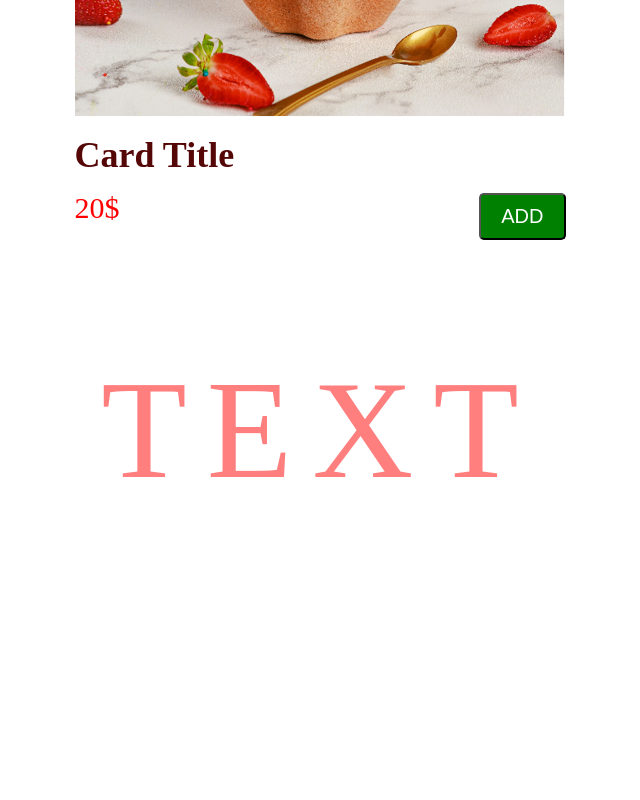
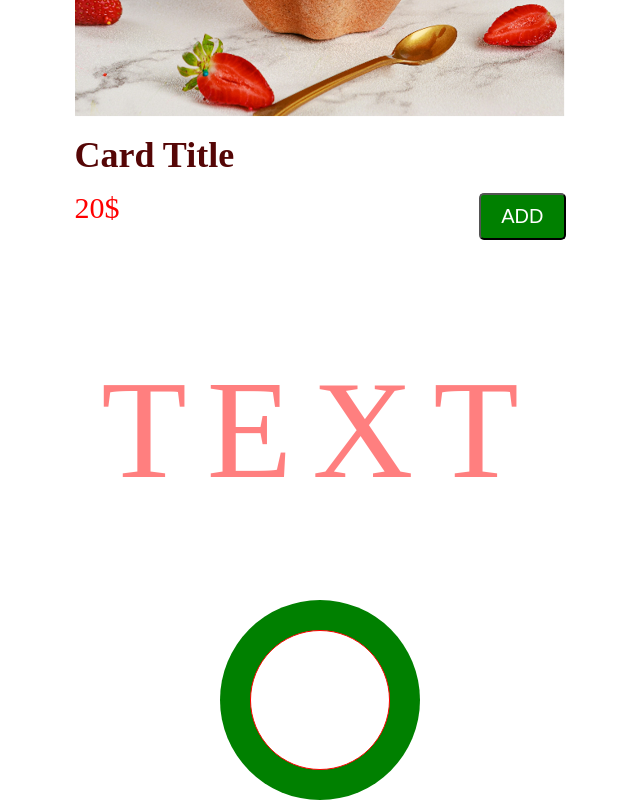
Before and after one commit to Nikavar/Homework8, a plain HTML site: page index.html in a window 1280 px wide. Shown: the part 702-1502 px from the top of the page, without its empty margins (320-960 px from the left). Before the commit the page ends 1302 px from the top, so only its background shows below. Drawn offline with Linux system fonts and the light colour scheme.

Commit message:
some changes in task1

```diff
--- a/css/style.css
+++ b/css/style.css
@@ -41,7 +41,7 @@
     border: 0;
 }
 
-.button:hover {
+.button:active {
     box-shadow: inset 5px 5px 10px 0px black ,
                 inset -5px -5px 0px 0px white;
     text-shadow: 1px 1px 5px black;
@@ -135,3 +135,27 @@
         color: rgba(255, 0, 0, 0);
     }
 }
+
+/* section4_task4 */
+
+.section4{
+    display: flex;
+    align-items: center;
+    justify-content: center;
+    position: relative;
+}
+.main_circle{
+    width: 200px;
+    height: 200px;
+    border-radius: 50%;
+    background-color: green;
+}
+
+.small_circle{
+    width: 140px;
+    height: 140px;
+    border-radius: 50%;
+    background-color: white;
+    border: 1px solid red;
+    position:absolute;
+}
--- a/index.html
+++ b/index.html
@@ -12,12 +12,12 @@
 <body>
     <!-- container -->
     <section class="">
-    <!-- section1 -->
+        <!-- section1 -->
         <section class="section1">
             <button class="button">BUTTON</button>
         </section>
 
-    <!-- section2 -->
+        <!-- section2 -->
         <section class="section2">
             <article class="section2_article">
                 <img src="images/task2_img.PNG" alt="" class="section2_article_img">
@@ -29,11 +29,19 @@
             </article>
         </section>
 
-    <!-- section3 -->
+        <!-- section3 -->
         <section class="section3">
             <p class="section3_p">TEXT</p>
         </section>
+
+        <!-- section4 -->
+        <section class="section4">
+            <article class="main_circle"></article>
+            <article class="small_circle"></article>
+        </section>
     </section>
+
+
 
 </body>
 
```
